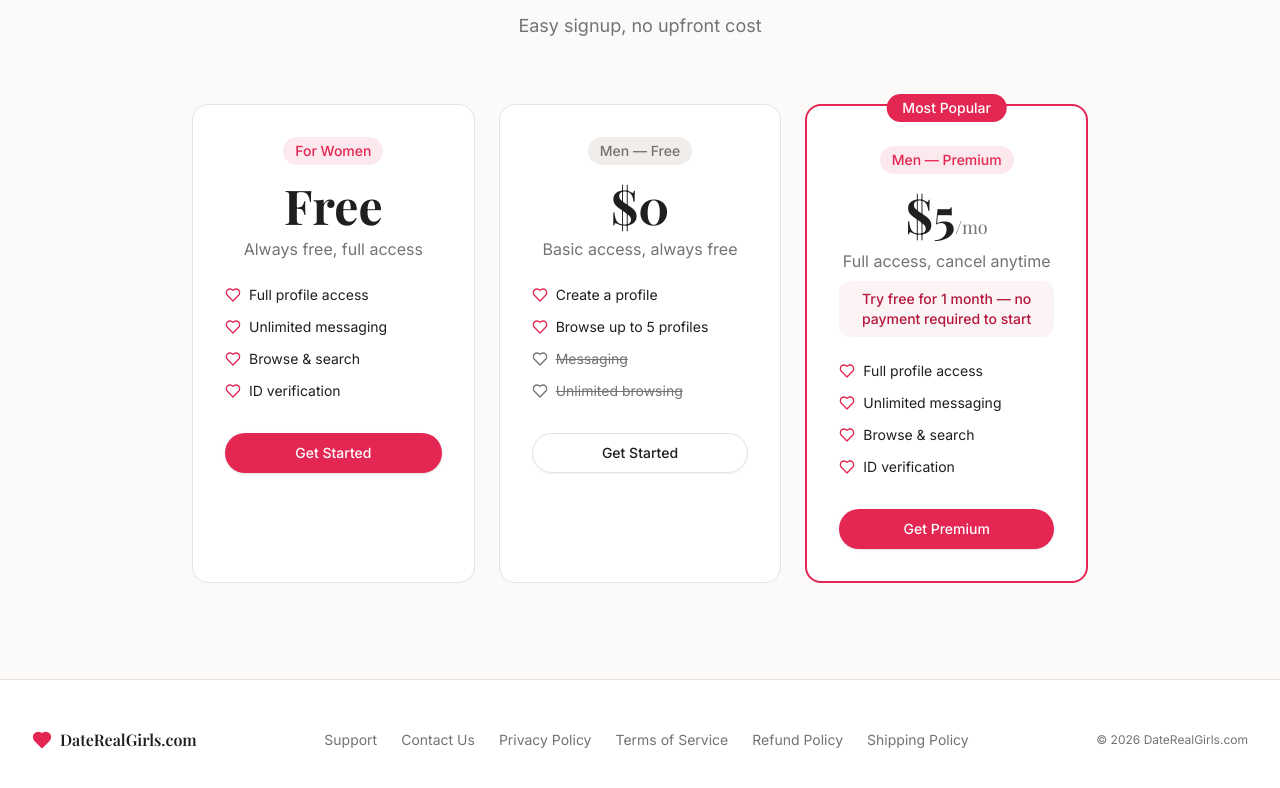
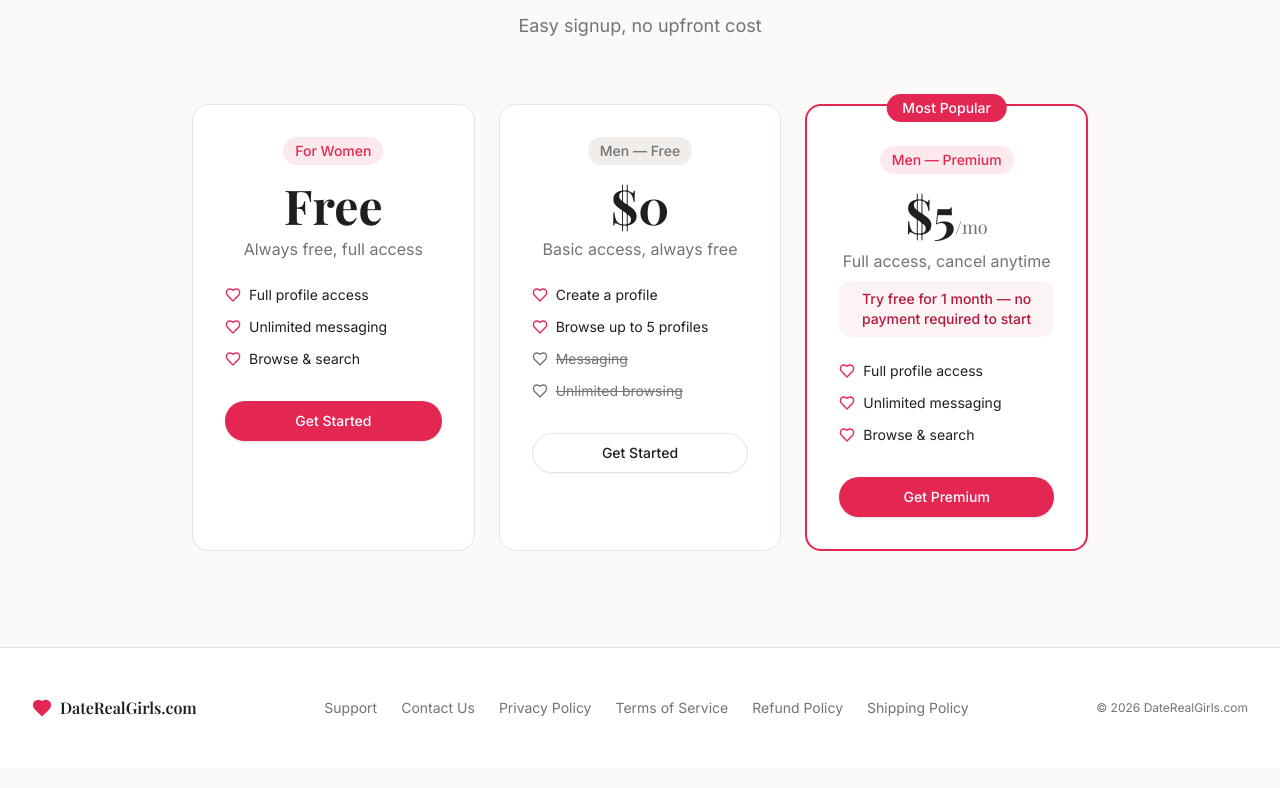
Before and after one commit to templeeast/daterealgirls, a React (Vite) app: page / in a window 1280 px wide. Shown: the part 1634-2422 px from the top of the page. Built offline with nearby package versions, Linux system fonts and the light colour scheme; no server answers.

Commit message:
File changes

```diff
--- a/src/pages/Landing.jsx
+++ b/src/pages/Landing.jsx
@@ -173,7 +173,6 @@ export default function Landing() {
                 <li className="flex items-center gap-2"><Heart className="w-4 h-4 text-primary" /> {t('full_profile')}</li>
                 <li className="flex items-center gap-2"><Heart className="w-4 h-4 text-primary" /> {t('unlimited_msg')}</li>
                 <li className="flex items-center gap-2"><Heart className="w-4 h-4 text-primary" /> {t('browse_search')}</li>
-                <li className="flex items-center gap-2"><Heart className="w-4 h-4 text-primary" /> {t('id_verification')}</li>
               </ul>
               <Button className="w-full rounded-full" size="lg" onClick={() => handleCTAClick('/my-profile')}>{t('get_started')}</Button>
             </div>
@@ -213,7 +212,6 @@ export default function Landing() {
                 <li className="flex items-center gap-2"><Heart className="w-4 h-4 text-primary" /> {t('full_profile')}</li>
                 <li className="flex items-center gap-2"><Heart className="w-4 h-4 text-primary" /> {t('unlimited_msg')}</li>
                 <li className="flex items-center gap-2"><Heart className="w-4 h-4 text-primary" /> {t('browse_search')}</li>
-                <li className="flex items-center gap-2"><Heart className="w-4 h-4 text-primary" /> {t('id_verification')}</li>
               </ul>
               <Button className="w-full rounded-full" size="lg" onClick={() => handleCTAClick('/my-profile')}>{t('get_premium')}</Button>
             </div>
```
